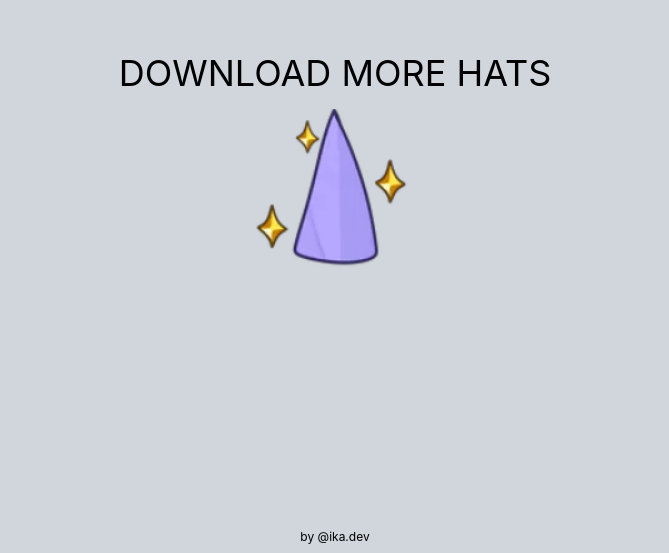
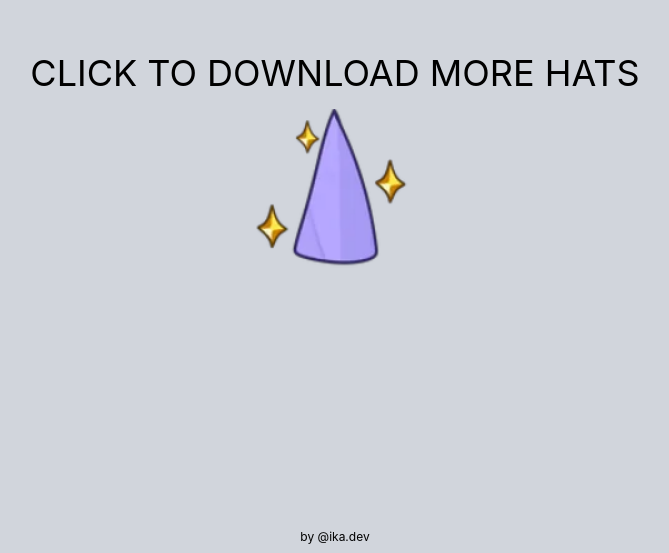
Before and after one commit to ikanexus/downloadmorehats.com, a website built with Vite: page index.html in a window 1280 px wide. Shown: the part 247-800 px from the top of the page, without its empty margins (305-974 px from the left). Built offline with nearby package versions, Linux system fonts and the light colour scheme.

Commit message:
add click prompt

```diff
--- a/index.html
+++ b/index.html
@@ -10,7 +10,7 @@
 		<style>[x-cloak]{display: none;}</style>
 	</head>
 	<body class="bg-gray-300 flex flex-col w-full h-screen items-center justify-center gap-8" x-data="{clicked: false}">
-		<h1 class="text-4xl" x-text="clicked ? 'YOU WOULDN\'T' : 'DOWNLOAD MORE HATS'">DOWNLOAD MORE HATS</h1>
+		<h1 class="text-4xl" x-text="clicked ? 'YOU WOULDN\'T' : 'CLICK TO DOWNLOAD MORE HATS'">CLICK TO DOWNLOAD MORE HATS</h1>
 		<img src="/src/assets/hat.webp" alt="HAT" class="cursor-pointer animate-[zoom_2s_ease-in-out_infinite]" title="Download" @click="clicked = true" x-show="!clicked">
 		<img src="/src/assets/gasp.webp" alt="YOU WOULDN'T" title="You Wouldn't?!" x-show="clicked" x-cloak>
 		<a class="hover:underline" href="https://twitch.tv/dyarikku" x-show="clicked" x-cloak>Beg the Fox for Forgiveness</a>
```
